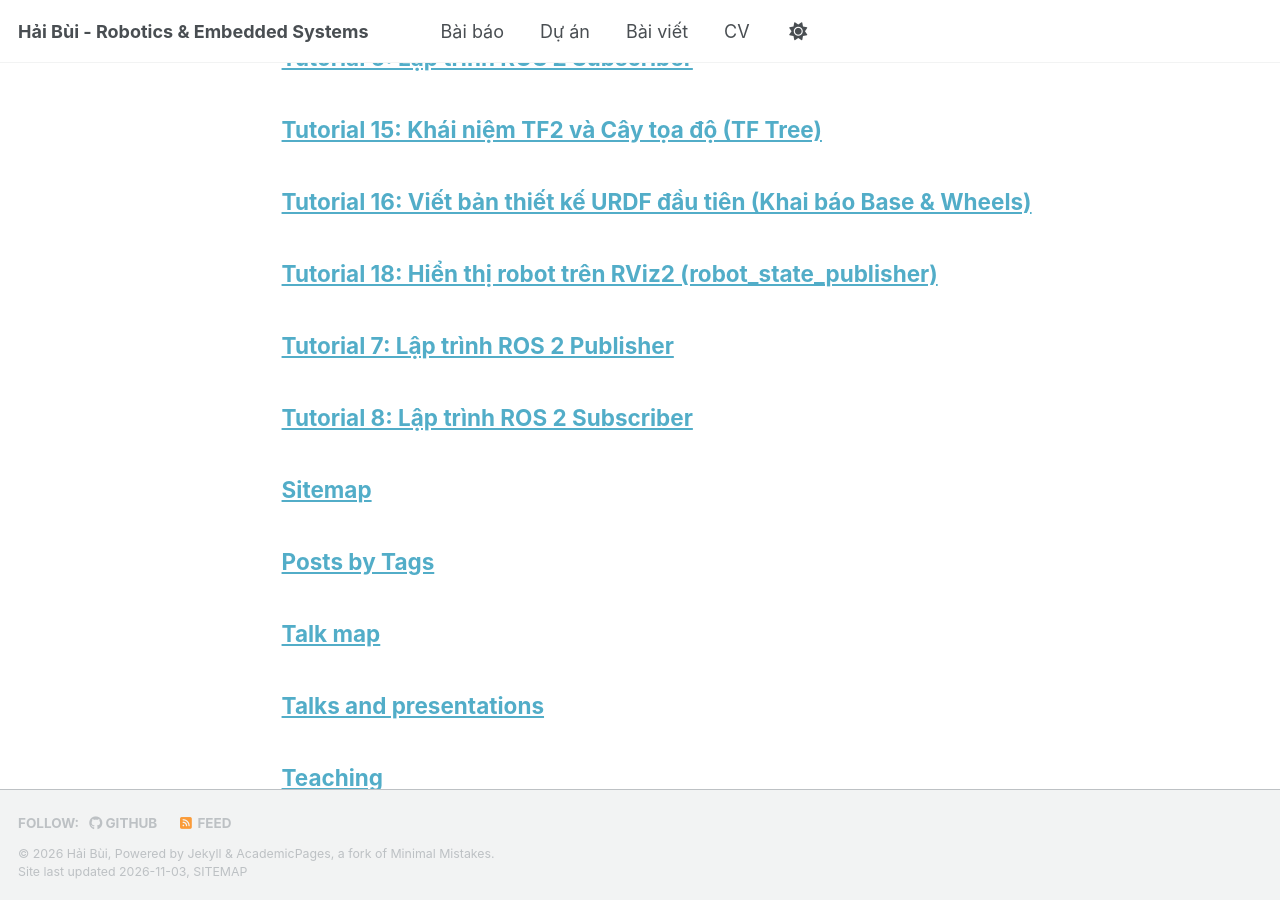
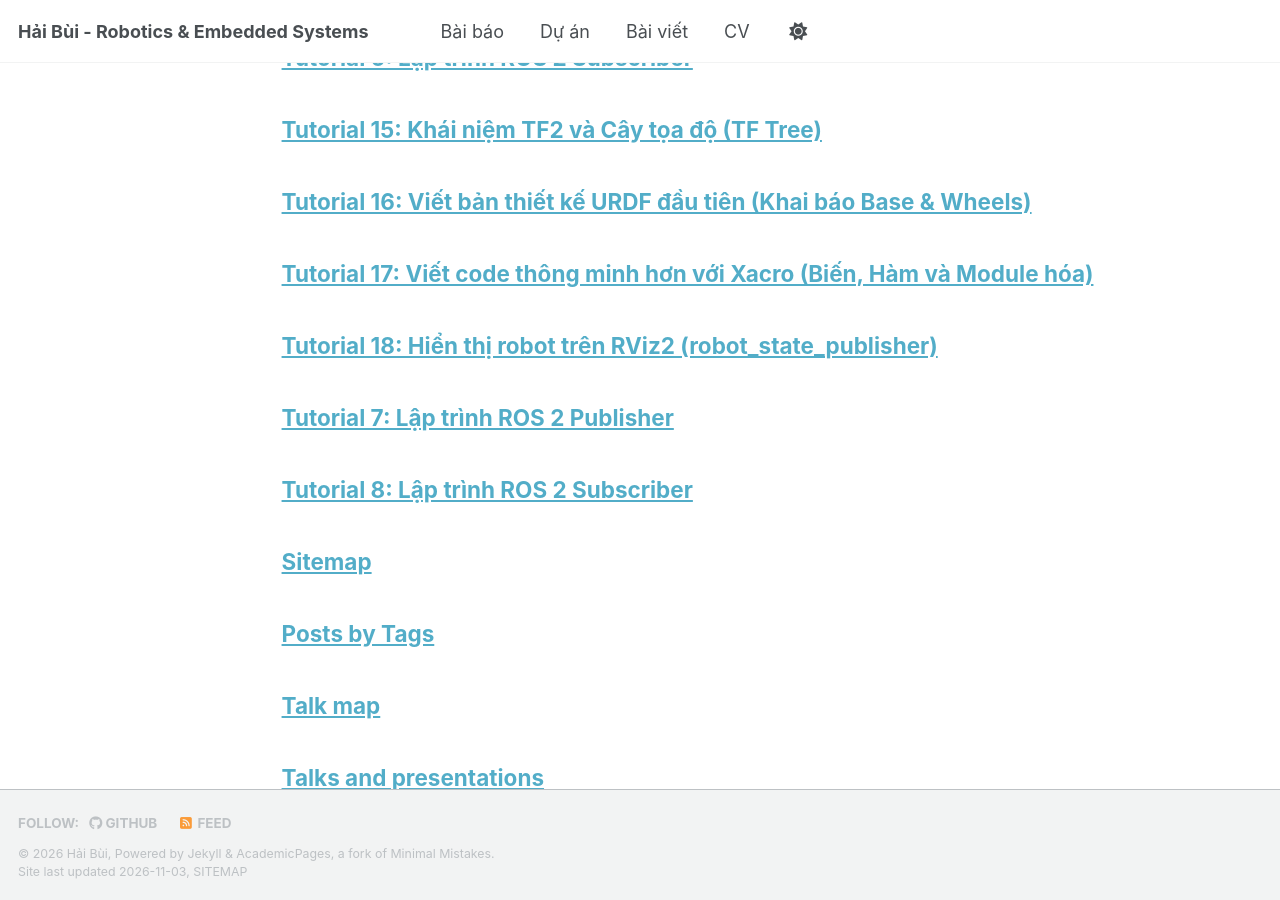
Before and after one commit to haibui-robotics/haibui-robotics.github.io, a Jekyll site: the page built from _pages/page-archive.html, in a window 1280 px wide and 900 px high, scrolled down 1026 px. Built offline with Jekyll 4.4.1, drawn with Linux system fonts in a browser that asks for light colours; a script bundle is joined from its source files by our own code; a style sheet for code colours, icons or effects is not loaded.

Commit message:
Add Tutorial 17 on Xacro and link with Tutorials 16 & 18

````diff
--- a/_pages/ros2-tutorial-16.md
+++ b/_pages/ros2-tutorial-16.md
@@ -5,7 +5,7 @@ permalink: /posts/2026/11/ros2-tutorial-16/
 author_profile: true
 ---
 
-[⬅ Quay lại bài: Mô phỏng Robot với ROS 2](/posts/2026/11/mo-phong-robot-ros2/) | [⬅ Bài trước: Tutorial 15 - Khái niệm TF2 & TF Tree](/posts/2026/11/ros2-tutorial-15/) | [Bài tiếp: Tutorial 18 - Hiển thị robot trên RViz2 ➡](/posts/2026/11/ros2-tutorial-18/)
+[⬅ Quay lại bài: Mô phỏng Robot với ROS 2](/posts/2026/11/mo-phong-robot-ros2/) | [⬅ Bài trước: Tutorial 15 - Khái niệm TF2 & TF Tree](/posts/2026/11/ros2-tutorial-15/) | [Bài tiếp: Tutorial 17 - Viết code thông minh hơn với Xacro ➡](/posts/2026/11/ros2-tutorial-17/)
 
 ---
 
@@ -122,4 +122,4 @@ Chúng ta sẽ viết mã cho một robot gồm 1 thân xe dạng hộp chữ nh
 
 ---
 
-[⬅ Quay lại bài: Mô phỏng Robot với ROS 2](/posts/2026/11/mo-phong-robot-ros2/) | [⬅ Bài trước: Tutorial 15 - Khái niệm TF2 & TF Tree](/posts/2026/11/ros2-tutorial-15/) | [Bài tiếp: Tutorial 18 - Hiển thị robot trên RViz2 ➡](/posts/2026/11/ros2-tutorial-18/)
+[⬅ Quay lại bài: Mô phỏng Robot với ROS 2](/posts/2026/11/mo-phong-robot-ros2/) | [⬅ Bài trước: Tutorial 15 - Khái niệm TF2 & TF Tree](/posts/2026/11/ros2-tutorial-15/) | [Bài tiếp: Tutorial 17 - Viết code thông minh hơn với Xacro ➡](/posts/2026/11/ros2-tutorial-17/)
--- /dev/null
+++ b/_pages/ros2-tutorial-17.md
@@ -0,0 +1,197 @@
+---
+layout: single
+title: "Tutorial 17: Viết code thông minh hơn với Xacro (Biến, Hàm và Module hóa)"
+permalink: /posts/2026/11/ros2-tutorial-17/
+author_profile: true
+---
+
+[⬅ Quay lại bài: Mô phỏng Robot với ROS 2](/posts/2026/11/mo-phong-robot-ros2/) | [⬅ Bài trước: Tutorial 16 - Viết bản thiết kế URDF đầu tiên](/posts/2026/11/ros2-tutorial-16/) | [Bài tiếp: Tutorial 18 - Hiển thị robot trên RViz2 ➡](/posts/2026/11/ros2-tutorial-18/)
+
+---
+
+## 1. Tại sao phải chuyển từ URDF sang Xacro?
+
+Viết file URDF thuần (như ở [Tutorial 16](/posts/2026/11/ros2-tutorial-16/)) bộc lộ nhiều điểm yếu khi robot trở nên phức tạp:
+
+* **Hardcode (Số cứng):** Nếu muốn đổi bán kính bánh xe từ `0.1` sang `0.15`, bạn phải tìm và sửa thủ công ở hàng loạt chỗ.
+* **Lặp code:** Bánh trái và bánh phải có cấu trúc hình học giống hệt nhau, chỉ khác mỗi cái tên và tọa độ. Việc copy-paste làm file dài hàng ngàn dòng.
+* **Gom chung 1 file:** Cả thông số vật liệu, thân xe, cánh tay, LiDAR đều nhét vào 1 file duy nhất khiến việc bảo trì rất khó khăn.
+
+**Xacro (XML Macros)** giải quyết tất cả. Nó cung cấp các tính năng của một ngôn ngữ lập trình như: **Biến (Properties)**, **Hàm (Macros)**, **Toán học (`${pi/2}`)** và **Tách file (Include)**.
+
+*(Lưu ý: Để sử dụng Xacro, thẻ gốc của bạn phải khai báo không gian tên: `<robot name="my_robot" xmlns:xacro="http://www.ros.org/wiki/xacro">`)*
+
+---
+
+## 2. Các tính năng cốt lõi của Xacro
+
+### A. Properties (Biến không đổi)
+Giúp bạn khai báo kích thước ở một nơi và sử dụng lại ở mọi chỗ.
+
+```xml
+<!-- Khai báo biến -->
+<xacro:property name="wheel_radius" value="0.1" />
+<xacro:property name="wheel_length" value="0.05" />
+
+<!-- Sử dụng biến (đặt trong ngoặc nhọn ${}) -->
+<cylinder radius="${wheel_radius}" length="${wheel_length}"/>
+```
+
+### B. Macros (Hàm tái sử dụng)
+Bạn có thể định nghĩa một khối XML và truyền tham số cho nó. Ví dụ: Tạo hàm sinh ra Link cho bánh xe.
+
+```xml
+<!-- Khai báo Macro có tên wheel_link, nhận tham số prefix -->
+<xacro:macro name="wheel_link" params="prefix">
+    <link name="${prefix}_wheel_link">
+        <visual>
+            <geometry>
+                <cylinder radius="0.1" length="0.05"/>
+            </geometry>
+            <!-- Xacro hỗ trợ toán học, dùng ${pi/2} thay vì số xấp xỉ 1.57 -->
+            <origin xyz="0 0 0" rpy="${pi/2} 0 0"/>
+            <material name="blue"/>
+        </visual>
+    </link>
+</xacro:macro>
+
+<!-- Gọi Macro (Tự động sinh ra 2 khối code cho bánh trái và bánh phải) -->
+<xacro:wheel_link prefix="right" />
+<xacro:wheel_link prefix="left" />
+```
+
+### C. Include (Nhúng file)
+Cho phép bạn chia nhỏ hệ thống. Ví dụ: file màu sắc riêng, file khung gầm riêng, file LiDAR riêng.
+
+---
+
+## 3. Thực hành: Tái cấu trúc Robot sang hệ thống Xacro
+
+Chúng ta sẽ chia lại file `my_robot.urdf` của bài trước thành 3 file `.xacro` riêng biệt để thấy sự gọn gàng. Đặt tất cả trong thư mục `urdf/`.
+
+### File 1: `common_properties.xacro`
+Chỉ chứa các định nghĩa về màu sắc/vật liệu dùng chung cho toàn bộ dự án.
+
+```xml
+<?xml version="1.0"?>
+<robot xmlns:xacro="http://www.ros.org/wiki/xacro">
+
+    <material name="green">
+        <color rgba="0 0.5 0.2 1"/>
+    </material>
+
+    <material name="blue">
+        <color rgba="0 0 0.5 1"/>
+    </material>
+
+</robot>
+```
+
+### File 2: `mobile_base.xacro`
+Chứa toàn bộ cấu trúc thân xe và bánh xe. Ở đây ta áp dụng Macro để tối ưu code bánh xe.
+
+```xml
+<?xml version="1.0"?>
+<robot xmlns:xacro="http://www.ros.org/wiki/xacro">
+
+    <!-- Các biến kích thước -->
+    <xacro:property name="base_length" value="0.6" />
+    <xacro:property name="base_width" value="0.4" />
+    <xacro:property name="base_height" value="0.2" />
+    <xacro:property name="wheel_radius" value="0.1" />
+    <xacro:property name="wheel_length" value="0.05" />
+
+    <!-- Macro: Định nghĩa khối hình học chung cho bánh xe -->
+    <xacro:macro name="wheel_link" params="prefix">
+        <link name="${prefix}_wheel">
+            <visual>
+                <geometry>
+                    <cylinder radius="${wheel_radius}" length="${wheel_length}"/>
+                </geometry>
+                <origin xyz="0 0 0" rpy="${pi/2} 0 0"/>
+                <material name="blue"/>
+            </visual>
+        </link>
+    </xacro:macro>
+
+    <!-- Khai báo Base -->
+    <link name="base"/>
+
+    <link name="base_link">
+        <visual>
+            <geometry>
+                <box size="${base_length} ${base_width} ${base_height}"/>
+            </geometry>
+            <origin xyz="0 0 ${base_height/2}" rpy="0 0 0"/>
+            <material name="green"/>
+        </visual>
+    </link>
+
+    <!-- Gọi Macro sinh ra 2 bánh xe thay vì copy-paste -->
+    <xacro:wheel_link prefix="right" />
+    <xacro:wheel_link prefix="left" />
+
+    <link name="caster_wheel">
+        <visual>
+            <geometry>
+                <sphere radius="${wheel_radius/2}"/>
+            </geometry>
+            <origin xyz="0 0 0" rpy="0 0 0"/>
+            <material name="blue"/>
+        </visual>
+    </link>
+
+    <!-- Các Joints kết nối các Link -->
+    <joint name="joint_base" type="fixed">
+        <parent link="base"/>
+        <child link="base_link"/>
+        <origin xyz="0 0 0.1" rpy="0 0 0"/>
+    </joint>
+
+    <joint name="right_joint" type="continuous">
+        <parent link="base_link"/>
+        <child link="right_wheel"/>
+        <origin xyz="-0.2 -0.225 0" rpy="0 0 0"/>
+        <axis xyz="0 1 0"/>
+    </joint>
+
+    <joint name="left_joint" type="continuous">
+        <parent link="base_link"/>
+        <child link="left_wheel"/>
+        <origin xyz="-0.2 0.225 0" rpy="0 0 0"/>
+        <axis xyz="0 1 0"/>
+    </joint>
+
+    <joint name="font_joint" type="fixed">
+        <parent link="base_link"/>
+        <child link="caster_wheel"/>
+        <origin xyz="0.2 0 -0.05" rpy="0 0 0"/>
+    </joint>
+
+</robot>
+```
+
+### File 3: `my_robot.urdf.xacro` (File chính)
+Thay vì code cả ngàn dòng, file gốc của robot lúc này đóng vai trò như một bộ rễ gộp các thành phần lại với nhau bằng thẻ `<xacro:include>`.
+
+```xml
+<?xml version="1.0"?>
+<robot name="my_robot" xmlns:xacro="http://www.ros.org/wiki/xacro">
+
+    <!-- Nhúng file màu sắc -->
+    <xacro:include filename="common_properties.xacro" />
+
+    <!-- Nhúng file khung gầm -->
+    <xacro:include filename="mobile_base.xacro" />
+
+    <!-- Sau này có thể nhúng thêm Lidar, Camera, Arm... -->
+    <!-- <xacro:include filename="lidar.xacro" /> -->
+
+</robot>
+```
+
+Khi chạy Launch file (như ở [Tutorial 18](/posts/2026/11/ros2-tutorial-18/)), bộ parser `xacro` sẽ tự động đọc file `my_robot.urdf.xacro`, gộp `common_properties` và `mobile_base` lại, giải mã các biến `${}` thành số thực, và dịch ra thành một bản XML/URDF thuần túy để nạp vào `robot_state_publisher`.
+
+---
+
+[⬅ Quay lại bài: Mô phỏng Robot với ROS 2](/posts/2026/11/mo-phong-robot-ros2/) | [⬅ Bài trước: Tutorial 16 - Viết bản thiết kế URDF đầu tiên](/posts/2026/11/ros2-tutorial-16/) | [Bài tiếp: Tutorial 18 - Hiển thị robot trên RViz2 ➡](/posts/2026/11/ros2-tutorial-18/)
````
Also changed, not shown: _pages/ros2-tutorial-18.md (+2 -2 lines).
